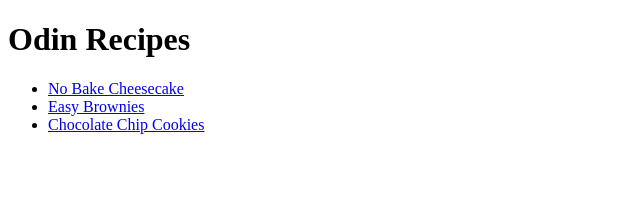
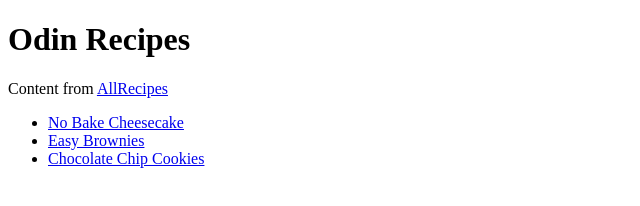
Before and after one commit to haydenisnotonline/odin-recipes, a plain HTML site: page index.html in a window 1280 px wide. Shown: the whole page, without its empty margins (0-640 px from the left). Drawn offline with Linux system fonts and the light colour scheme.

Commit message:
Added content source credit link

```diff
--- a/index.html
+++ b/index.html
@@ -8,6 +8,7 @@
 
 <body>
     <h1>Odin Recipes</h1>
+    <p>Content from <a href="https://www.allrecipes.com/" target="_blank">AllRecipes</a></p>
     <ul>
         <li><a href="recipes/cheesecake.html">No Bake Cheesecake</a></li>
         <li><a href="recipes/brownies.html">Easy Brownies</a></li>
```
